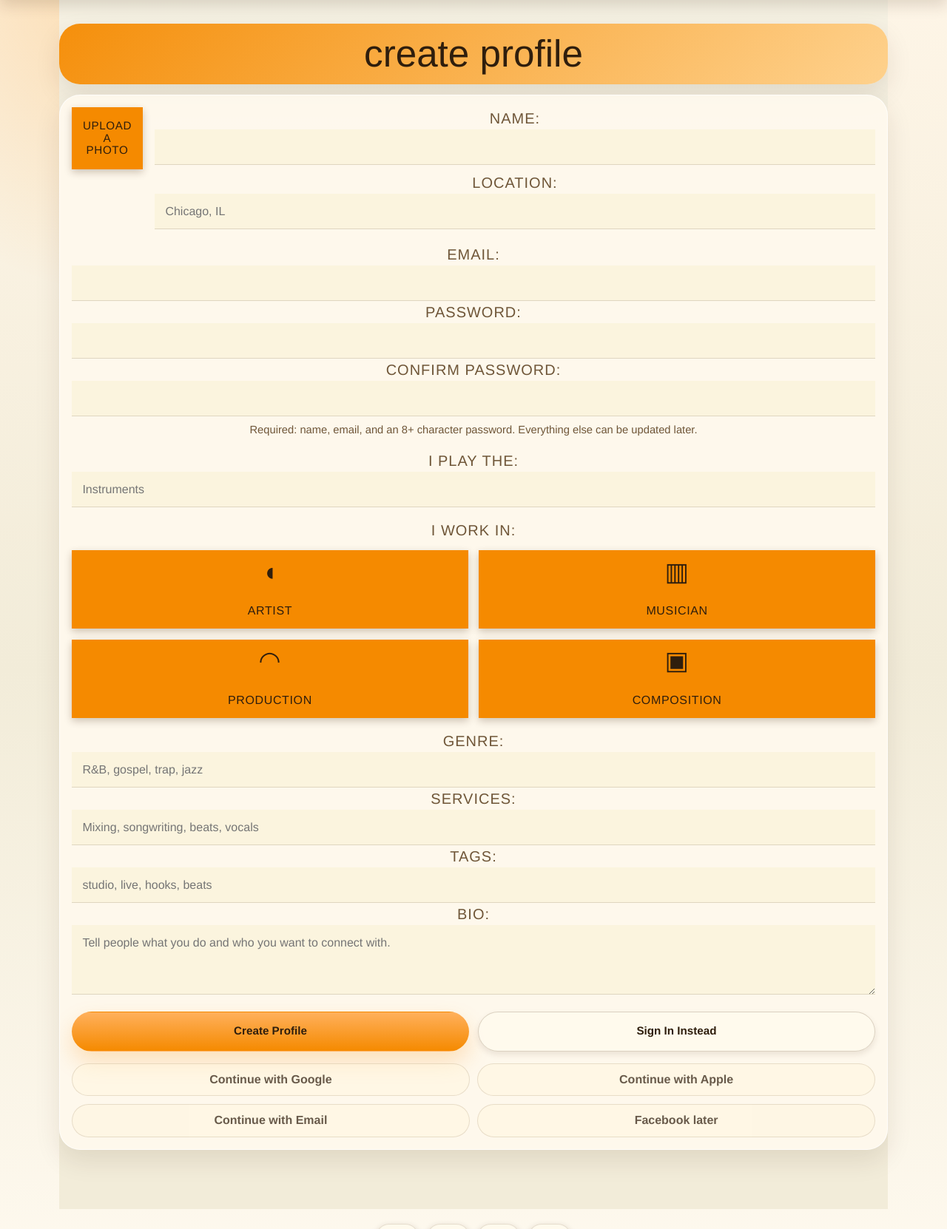
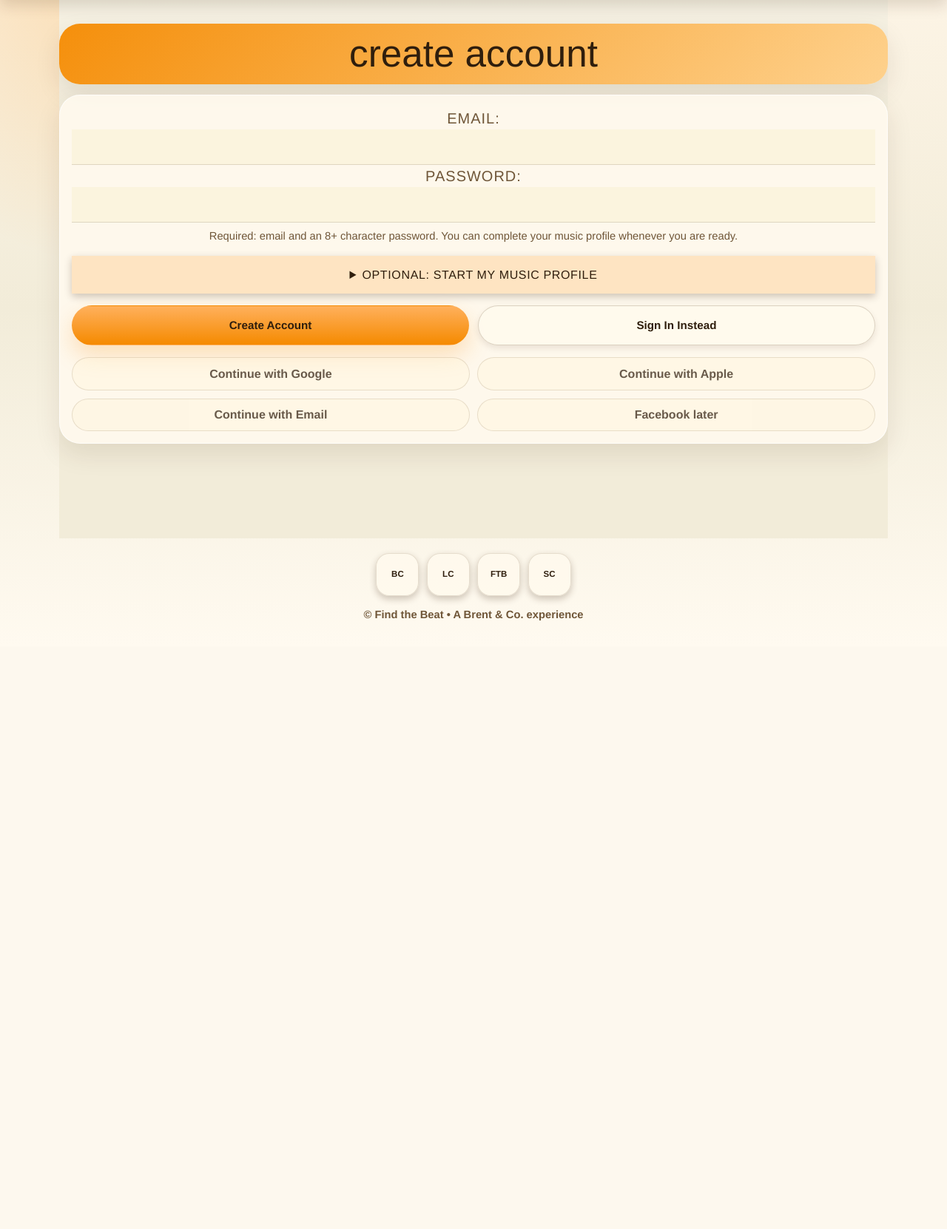
Before and after one commit to shayreneabee/find-the-beat, a Flask app: page /signup in a window 1280 px wide. Shown: the part 118-1780 px from the top of the page at 74% size. After the commit the page ends 957 px from the top, so only its background shows below. Run offline with Flask 3, Linux system fonts and the light colour scheme; some libraries are stand-ins or nearby versions.

Commit message:
Add Brent SSO and fast signup flow

```diff
--- a/app.py
+++ b/app.py
@@ -1,11 +1,15 @@
+import base64
 import hashlib
+import hmac
+import json
 import os
 import secrets
 import sqlite3
+import time
 from functools import wraps
 from pathlib import Path
 from types import SimpleNamespace
-from urllib.parse import urlparse
+from urllib.parse import urlencode, urlparse
 
 from flask import (
     Flask,
@@ -44,6 +48,8 @@ SECOND_CHANCE_URL = os.getenv(
 AUTH_PROVIDER = os.getenv("BRENT_AUTH_PROVIDER", "local")
 OWNER_AUTH_PROVIDER = os.getenv("BRENT_OWNER_AUTH_PROVIDER", "brent-core")
 OWNER_INITIAL_PASSWORD = os.getenv("BRENT_OWNER_INITIAL_PASSWORD", "")
+SSO_SHARED_SECRET = os.getenv("SSO_SHARED_SECRET", "dev-sso-change-me")
+SSO_TOKEN_SECONDS = int(os.getenv("SSO_TOKEN_SECONDS", "300"))
 GOOGLE_CLIENT_ID = os.getenv("GOOGLE_CLIENT_ID", "")
 GOOGLE_CLIENT_SECRET = os.getenv("GOOGLE_CLIENT_SECRET", "")
 APPLE_CLIENT_ID = os.getenv("APPLE_CLIENT_ID", "")
@@ -52,6 +58,20 @@ APPLE_KEY_ID = os.getenv("APPLE_KEY_ID", "")
 APPLE_PRIVATE_KEY = os.getenv("APPLE_PRIVATE_KEY", "")
 FACEBOOK_CLIENT_ID = os.getenv("FACEBOOK_CLIENT_ID", "")
 FACEBOOK_CLIENT_SECRET = os.getenv("FACEBOOK_CLIENT_SECRET", "")
+APP_SSO_TARGETS = {
+    "lets-cook": {
+        "callback": os.getenv("LETS_COOK_SSO_CONSUME_URL", "https://letscookyall.com/sso/consume"),
+        "default_next": "/#account",
+    },
+    "second-chance": {
+        "callback": os.getenv("SECOND_CHANCE_SSO_CONSUME_URL", "https://secondchancecareers.org/sso/consume"),
+        "default_next": "/second-chance/profile",
+    },
+    "find-the-beat": {
+        "callback": "",
+        "default_next": "/profile",
+    },
+}
 FOUNDER_PROFILES = [
     {
         "email": os.getenv("BRENT_OWNER_EMAIL", "shalanda.brent@gmail.com").strip().lower(),
@@ -451,6 +471,8 @@ def init_db():
                 id INTEGER PRIMARY KEY AUTOINCREMENT,
                 email TEXT UNIQUE NOT NULL,
                 password_hash TEXT NOT NULL,
+                first_name TEXT DEFAULT '',
+                last_name TEXT DEFAULT '',
                 full_name TEXT DEFAULT '',
                 display_name TEXT DEFAULT '',
                 username TEXT DEFAULT '',
@@ -459,11 +481,13 @@ def init_db():
                 city TEXT DEFAULT '',
                 state TEXT DEFAULT '',
                 country TEXT DEFAULT '',
+                phone TEXT DEFAULT '',
                 bio TEXT DEFAULT '',
                 tags_csv TEXT DEFAULT '',
                 instrument TEXT DEFAULT '',
                 services_csv TEXT DEFAULT '',
                 avatar_url TEXT DEFAULT '',
+                profile_photo TEXT DEFAULT '',
                 profile_pic TEXT DEFAULT '',
                 profile_video TEXT DEFAULT '',
                 instagram_url TEXT DEFAULT '',
@@ -479,6 +503,7 @@ def init_db():
                 is_founder INTEGER DEFAULT 0,
                 is_verified INTEGER DEFAULT 0,
                 created_at TEXT DEFAULT CURRENT_TIMESTAMP,
+                last_login_at TEXT DEFAULT '',
                 updated_at TEXT DEFAULT CURRENT_TIMESTAMP
             )
             """
@@ -517,16 +542,46 @@ def init_db():
             )
             """
         )
+        conn.execute(
+            """
+            CREATE TABLE IF NOT EXISTS profiles (
+                user_id INTEGER PRIMARY KEY,
+                profile_completion_percentage INTEGER DEFAULT 0,
+                profile_visibility TEXT DEFAULT 'public',
+                social_links TEXT DEFAULT '{}',
+                interests TEXT DEFAULT '',
+                created_at TEXT DEFAULT CURRENT_TIMESTAMP,
+                updated_at TEXT DEFAULT CURRENT_TIMESTAMP,
+                FOREIGN KEY(user_id) REFERENCES users(id) ON DELETE CASCADE
+            )
+            """
+        )
+        conn.execute(
+            """
+            CREATE TABLE IF NOT EXISTS app_memberships (
+                user_id INTEGER NOT NULL,
+                app_name TEXT NOT NULL,
+                role TEXT DEFAULT 'user',
+                joined_at TEXT DEFAULT CURRENT_TIMESTAMP,
+                PRIMARY KEY(user_id, app_name),
+                FOREIGN KEY(user_id) REFERENCES users(id) ON DELETE CASCADE
+            )
+            """
+        )
 
         existing_columns = {
             row["name"] for row in conn.execute("PRAGMA table_info(users)").fetchall()
         }
         for column, definition in {
+            "first_name": "TEXT DEFAULT ''",
+            "last_name": "TEXT DEFAULT ''",
             "full_name": "TEXT DEFAULT ''",
             "username": "TEXT DEFAULT ''",
             "state": "TEXT DEFAULT ''",
             "country": "TEXT DEFAULT ''",
+            "phone": "TEXT DEFAULT ''",
             "avatar_url": "TEXT DEFAULT ''",
+            "profile_photo": "TEXT DEFAULT ''",
             "tags_csv": "TEXT DEFAULT ''",
             "instrument": "TEXT DEFAULT ''",
             "services_csv": "TEXT DEFAULT ''",
@@ -544,6 +599,7 @@ def init_db():
             "is_founder": "INTEGER DEFAULT 0",
             "is_verified": "INTEGER DEFAULT 0",
             "created_at": "TEXT DEFAULT CURRENT_TIMESTAMP",
+            "last_login_at": "TEXT DEFAULT ''",
             "updated_at": "TEXT DEFAULT CURRENT_TIMESTAMP",
         }.items():
             if column not in existing_columns:
@@ -606,13 +662,102 @@ def brent_account_id(email):
     return f"brent-local-{digest}"
 
 
+def sso_b64encode(value):
+    if isinstance(value, str):
+        value = value.encode("utf-8")
+    return base64.urlsafe_b64encode(value).decode("utf-8").rstrip("=")
+
+
+def safe_relative_next(value, default="/"):
+    value = (value or "").strip()
+    if value.startswith("/") and not value.startswith("//"):
+        return value
+    if value.startswith("#"):
+        return f"/{value}"
+    return default
+
+
+def ensure_master_profile(conn, user_id, app_name="find-the-beat", role="user"):
+    user = conn.execute("SELECT * FROM users WHERE id = ?", (user_id,)).fetchone()
+    if not user:
+        return
+    completion = profile_completion(row_to_profile(user))["percent"]
+    social_links = {
+        "instagram": user["instagram_url"] or "",
+        "tiktok": user["tiktok_url"] or "",
+        "youtube": user["youtube_url"] or "",
+        "spotify": user["spotify_url"] or "",
+        "linkedin": user["linkedin_url"] or "",
+    }
+    conn.execute(
+        """
+        INSERT INTO profiles (
+            user_id, profile_completion_percentage, profile_visibility,
+            social_links, interests, updated_at
+        )
+        VALUES (?, ?, 'public', ?, ?, CURRENT_TIMESTAMP)
+        ON CONFLICT(user_id) DO UPDATE SET
+            profile_completion_percentage = excluded.profile_completion_percentage,
+            social_links = excluded.social_links,
+            interests = excluded.interests,
+            updated_at = CURRENT_TIMESTAMP
+        """,
+        (
+            user_id,
+            completion,
+            json.dumps(social_links),
+            ", ".join([user["genre"] or "", user["instrument"] or "", user["tags_csv"] or ""]).strip(", "),
+        ),
+    )
+    conn.execute(
+        """
+        INSERT OR IGNORE INTO app_memberships (user_id, app_name, role)
+        VALUES (?, ?, ?)
+        """,
+        (user_id, app_name, role or "user"),
+    )
+
+
+def make_sso_token(user, audience):
+    now = int(time.time())
+    display_name = user.display_name or user.full_name or user.email.split("@")[0]
+    payload = {
+        "iss": "brent-co-identity",
+        "aud": audience,
+        "sub": user.brent_account_id or brent_account_id(user.email),
+        "email": user.email,
+        "first_name": user.first_name or "",
+        "last_name": user.last_name or "",
+        "display_name": display_name,
+        "profile_photo": user.avatar_url or user.profile_pic or user.profile_photo or "",
+        "phone": user.phone or "",
+        "city": user.city or "",
+        "state": user.state or "",
+        "bio": user.bio or "",
+        "authentication_provider": user.auth_provider or user.provider or AUTH_PROVIDER,
+        "is_admin": bool(user.is_admin),
+        "is_founder": bool(user.is_founder),
+        "iat": now,
+        "exp": now + SSO_TOKEN_SECONDS,
+    }
+    body = sso_b64encode(json.dumps(payload, separators=(",", ":")))
+    signature = hmac.new(
+        SSO_SHARED_SECRET.encode("utf-8"),
+        body.encode("utf-8"),
+        hashlib.sha256,
+    ).digest()
+    return f"{body}.{sso_b64encode(signature)}"
+
+
 def profile_form_fields():
     social_fields = {
         key: normalize_social_url(request.form.get(key, "").strip())
         for key in SOCIAL_FIELDS
     }
+    email_name = request.form.get("email", "").strip().split("@")[0]
+    display_name = request.form.get("display_name", "").strip() or email_name or "New Creator"
     return {
-        "display_name": request.form.get("display_name", "").strip(),
+        "display_name": display_name,
         "role": request.form.get("role", "").strip(),
         "genre": request.form.get("genre", "").strip(),
         "city": request.form.get("city", "").strip(),
@@ -681,7 +826,9 @@ def create_user(email, password, fields, profile_pic):
                 AUTH_PROVIDER,
             ),
         )
-        return cursor.lastrowid
+        user_id = cursor.lastrowid
+        ensure_master_profile(conn, user_id, "find-the-beat", fields["role"] or "user")
+        return user_id
 
 
 def update_user_profile(user_id, fields, profile_pic, profile_video):
@@ -718,6 +865,7 @@ def update_user_profile(user_id, fields, profile_pic, profile_video):
                 user_id,
             ),
         )
+        ensure_master_profile(conn, user_id, "find-the-beat", fields["role"] or "user")
 
 
 def create_performance(profile_id, title, description, video_filename, audio_filename, image_filename, thumb_filename, external_url=""):
@@ -780,11 +928,15 @@ def row_to_profile(row):
     if row is None:
         return None
     data = dict(row)
+    data.setdefault("first_name", "")
+    data.setdefault("last_name", "")
     data.setdefault("full_name", "")
     data.setdefault("username", "")
     data.setdefault("state", "")
     data.setdefault("country", "")
+    data.setdefault("phone", "")
     data.setdefault("avatar_url", "")
+    data.setdefault("profile_photo", "")
     data.setdefault("profile_pic", "")
     data.setdefault("profile_video", "")
     data.setdefault("tags_csv", "")
@@ -797,6 +949,7 @@ def row_to_profile(row):
     data.setdefault("is_admin", 0)
     data.setdefault("is_founder", 0)
     data.setdefault("is_verified", 0)
+    data.setdefault("last_login_at", "")
     data["brent_account_id"] = data["brent_account_id"] or brent_account_id(data.get("email", ""))
     data["provider"] = data["provider"] or data["auth_provider"] or AUTH_PROVIDER
     data["auth_provider"] = data["auth_provider"] or data["provider"] or AUTH_PROVIDER
@@ -1141,8 +1294,9 @@ def seed_founder_profile():
                         existing["id"],
                     ),
                 )
+                ensure_master_profile(conn, existing["id"], "find-the-beat", "admin")
                 continue
-            conn.execute(
+            cursor = conn.execute(
                 """
                 INSERT INTO users (
                     email, password_hash, full_name, display_name, role, genre, city, bio,
@@ -1170,6 +1324,7 @@ def seed_founder_profile():
                     owner_values["auth_provider"],
                 ),
             )
+            ensure_master_profile(conn, cursor.lastrowid, "find-the-beat", "admin")
 
 
 def second_chance_category(slug):
@@ -1421,8 +1576,8 @@ def second_chance_signup():
         confirm_password = request.form.get("confirm_password", "")
         display_name = request.form.get("display_name", "").strip()
 
-        if not email or not password or not display_name:
-            flash("Name, email, and password are required.")
+        if not email or not password:
+            flash("Email and password are required.")
             return redirect(url_for("second_chance_signup"))
         if len(password) < 8:
             flash("Please choose a password with at least 8 characters.")
@@ -1432,7 +1587,7 @@ def second_chance_signup():
             return redirect(url_for("second_chance_signup"))
 
         fields = {
-            "display_name": display_name,
+            "display_name": display_name or email.split("@")[0] or "New Member",
             "role": "Second Chance Member",
             "genre": "Career readiness",
             "city": request.form.get("city", "").strip(),
@@ -1701,8 +1856,8 @@ def signup():
         except ValueError as exc:
             flash(str(exc))
             return redirect(url_for("signup"))
-        if not email or not password or not fields["display_name"]:
-            flash("Display name, email, and password are required.")
+        if not email or not password:
+            flash("Email and password are required.")
             return redirect(url_for("signup"))
         if len(password) < 8:
             flash("Password must be at least 8 characters.")
@@ -1724,12 +1879,39 @@ def signup():
             flash("An account with that email already exists.")
             return redirect(url_for("signup"))
 
+        post_login_redirect = session.get("post_login_redirect")
         session.clear()
         session["user_id"] = user_id
         flash("Welcome to Find the Beat. Complete your profile to help other creators find you.")
-        return redirect(url_for("profile"))
+        return redirect(post_login_redirect or url_for("profile"))
 
     return render_template("signup.html")
+
+
+@app.route("/sso/start")
+def sso_start():
+    app_name = request.args.get("app", "find-the-beat").strip().lower()
+    target = APP_SSO_TARGETS.get(app_name)
+    if not target:
+        flash("That Brent & Co app is not connected to sign-in yet.")
+        return redirect(url_for("home"))
+
+    user = current_user()
+    if not user:
+        session["post_login_redirect"] = request.url
+        flash("Sign in with your Brent & Co account to continue.")
+        return redirect(url_for("login"))
+
+    next_path = safe_relative_next(request.args.get("next"), target["default_next"])
+    with get_db() as conn:
+        ensure_master_profile(conn, user.id, app_name, user.role or "user")
+
+    if app_name == "find-the-beat":
+        return redirect(next_path)
+
+    token = make_sso_token(user, app_name)
+    separator = "&" if "?" in target["callback"] else "?"
+    return redirect(f"{target['callback']}{separator}{urlencode({'token': token, 'next': next_path})}")
 
 
 @app.route("/login", methods=["GET", "POST"])
@@ -1744,6 +1926,7 @@ def login():
             flash("Invalid email or password.")
             return redirect(url_for("login"))
 
+        post_login_redirect = session.get("post_login_redirect")
         session.clear()
         session["user_id"] = row["id"]
         with get_db() as conn:
@@ -1753,14 +1936,16 @@ def login():
                 SET brent_account_id = COALESCE(NULLIF(brent_account_id, ''), ?),
                     provider = COALESCE(NULLIF(provider, ''), ?),
                     auth_provider = COALESCE(NULLIF(auth_provider, ''), ?),
+                    last_login_at = CURRENT_TIMESTAMP,
                     updated_at = CURRENT_TIMESTAMP
                 WHERE id = ?
                 """,
                 (brent_account_id(row["email"]), AUTH_PROVIDER, AUTH_PROVIDER, row["id"]),
             )
+            ensure_master_profile(conn, row["id"], "find-the-beat", row["role"] or "user")
         count = unread_message_count(row["id"])
         flash("You have new messages." if count else "You are logged in.")
-        return redirect(url_for("profile"))
+        return redirect(post_login_redirect or url_for("profile"))
 
     return render_template("login.html")
 
--- a/templates/signup.html
+++ b/templates/signup.html
@@ -1,6 +1,6 @@
 {% extends "base.html" %}
 
-{% block title %}Create Profile | Find the Beat{% endblock %}
+{% block title %}Create Account | Find the Beat{% endblock %}
 
 {% block content %}
 <style>
@@ -121,6 +121,25 @@
     font-size: 0.92rem;
   }
 
+  .signup-optional {
+    margin: 1rem 0;
+  }
+
+  .signup-optional summary {
+    cursor: pointer;
+    padding: 0.85rem 1rem;
+    background: rgba(255, 138, 0, 0.18);
+    color: var(--text);
+    box-shadow: var(--lift);
+    text-align: center;
+    text-transform: uppercase;
+    letter-spacing: 0.04em;
+  }
+
+  .signup-optional[open] summary {
+    margin-bottom: 1rem;
+  }
+
   @media (min-width: 560px) {
     .signup-actions {
       grid-template-columns: 1fr 1fr;
@@ -128,10 +147,23 @@
   }
 </style>
 
-<div class="section-band">create profile</div>
+<div class="section-band">create account</div>
 
 <section class="app-panel signup-form">
   <form method="POST" enctype="multipart/form-data">
+    <div class="field">
+      <label for="email">Email:</label>
+      <input id="email" name="email" type="email" required>
+    </div>
+
+    <div class="field">
+      <label for="password">Password:</label>
+      <input id="password" name="password" type="password" required>
+    </div>
+    <p class="signup-note">Required: email and an 8+ character password. You can complete your music profile whenever you are ready.</p>
+
+    <details class="signup-optional">
+      <summary>Optional: start my music profile</summary>
       <div class="photo-row">
         <label class="photo-upload">
           Upload<br>a<br>Photo
@@ -141,7 +173,7 @@
         <div class="field-stack">
           <div class="field">
             <label for="display_name">Name:</label>
-          <input id="display_name" name="display_name" required>
+            <input id="display_name" name="display_name">
           </div>
           <div class="field">
             <label for="city">Location:</label>
@@ -149,21 +181,6 @@
           </div>
         </div>
       </div>
-
-    <div class="field">
-      <label for="email">Email:</label>
-      <input id="email" name="email" type="email" required>
-    </div>
-
-    <div class="field">
-      <label for="password">Password:</label>
-      <input id="password" name="password" type="password" required>
-    </div>
-    <div class="field">
-      <label for="confirm_password">Confirm Password:</label>
-      <input id="confirm_password" name="confirm_password" type="password" required>
-    </div>
-    <p class="signup-note">Required: name, email, and an 8+ character password. Everything else can be updated later.</p>
 
       <div class="role-title" style="margin-top:1rem;">I play the:</div>
       <div class="field">
@@ -213,9 +230,10 @@
         <label for="bio">Bio:</label>
         <textarea id="bio" name="bio" placeholder="Tell people what you do and who you want to connect with."></textarea>
       </div>
+    </details>
 
     <div class="signup-actions">
-      <button class="button primary" type="submit">Create Profile</button>
+      <button class="button primary" type="submit">Create Account</button>
       <a class="button secondary" href="{{ url_for('login') }}">Sign In Instead</a>
     </div>
     <div class="oauth-prep" aria-label="Future social sign in">
```
Lines whose indentation alone changed are shown as unchanged.
